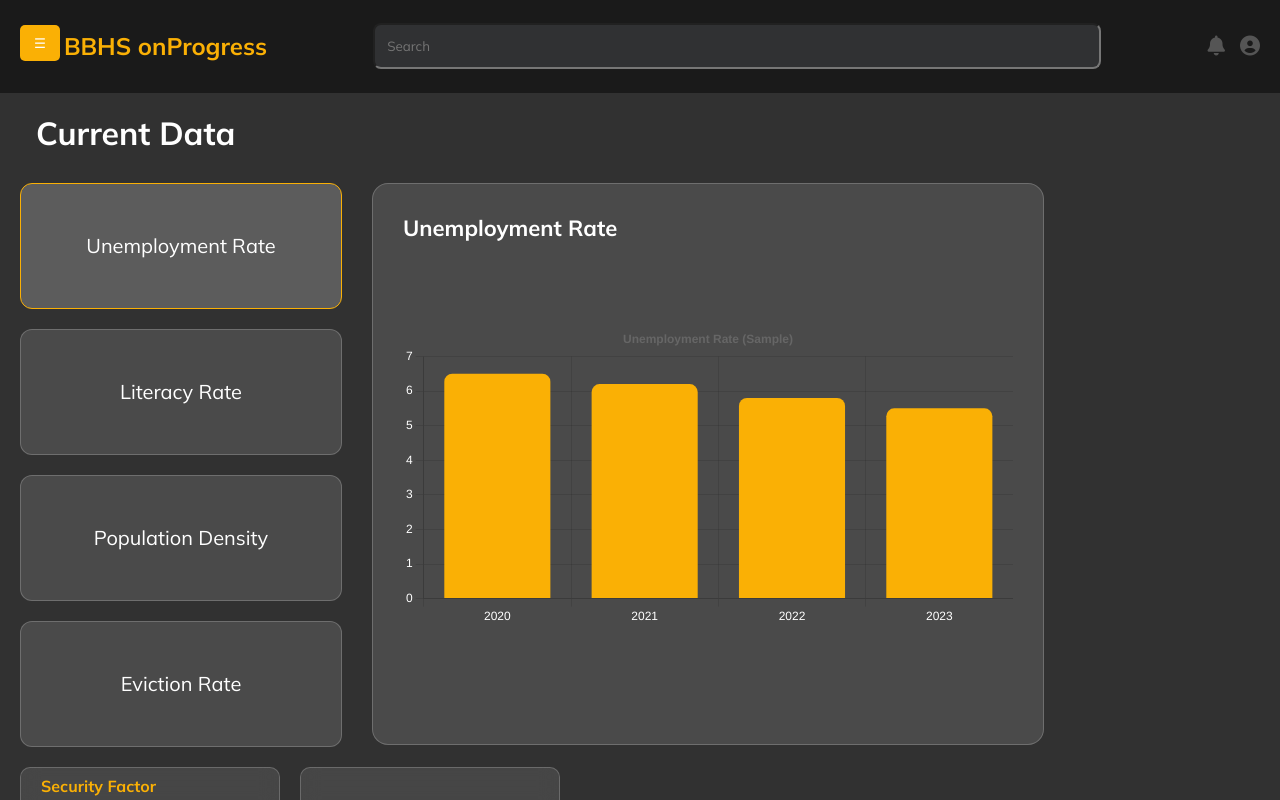
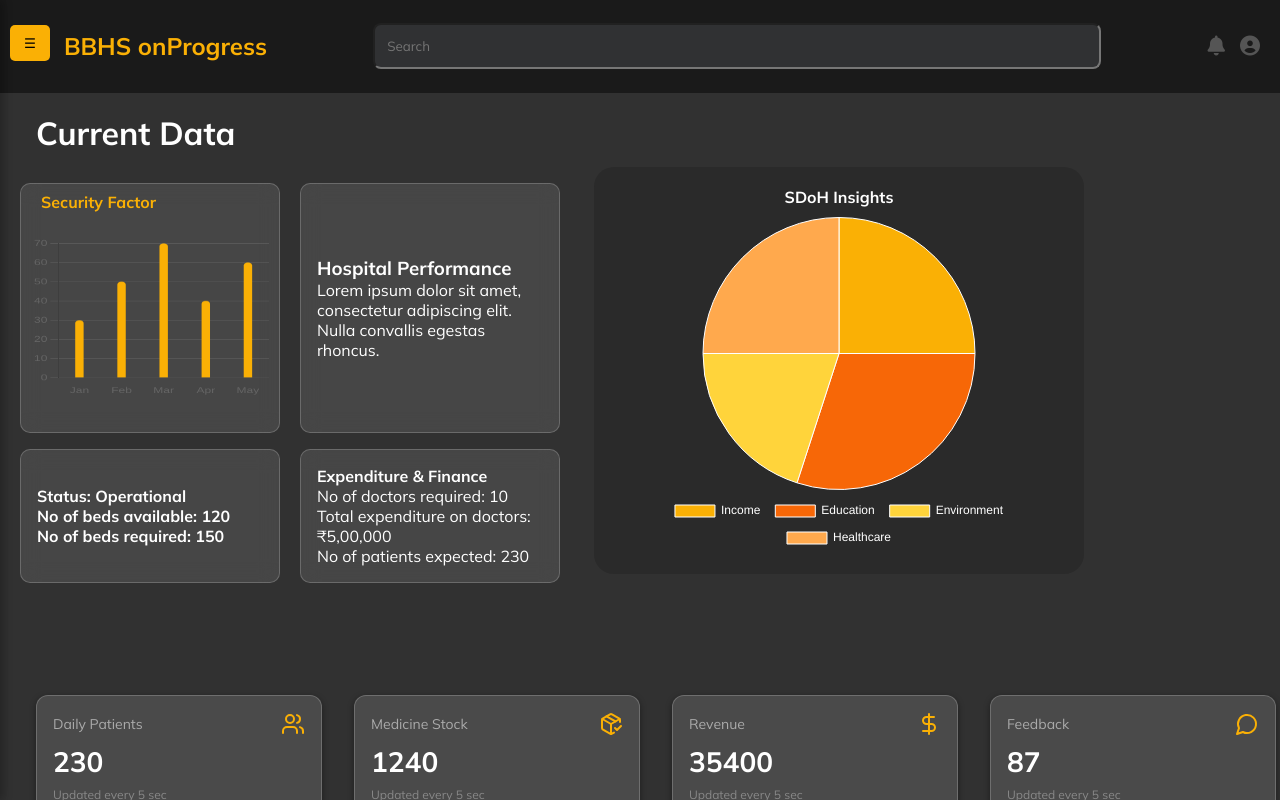
Before and after one commit to PreethamMR22/hacktofuture-frontend, a React (Vite) app in the folder frontEnd/: page / in a window 1280 px wide. Built offline with nearby package versions, Linux system fonts and the light colour scheme.

Commit message:
homepage, routes are added, sidebar functionality

```diff
--- a/frontEnd/src/App.css
+++ b/frontEnd/src/App.css
@@ -1,8 +1,9 @@
-*{
-  padding:0;
-  margin:0;
+* {
+  padding: 0;
+  margin: 0;
   font-family: 'Mulish', sans-serif;
 }
+
 .app-container {
   height: 100vh;
   width: 100vw;
@@ -15,11 +16,26 @@
   display: flex;
   height: 100%;
   width: 100%;
+  position: relative;
 }
 
+/* Sidebar with slide animation */
 .sidebar-wrapper {
-  width: 200px;
-  transition: width 0.3s ease;
+  position: fixed;
+  top: 0;
+  left: 0;
+  height: 100%;
+  width: 220px;
+  background-color: #212529;
+  box-shadow: 2px 0 10px rgba(0, 0, 0, 0.3);
+  transform: translateX(-100%);
+  transition: transform 0.3s ease;
+  z-index: 100;
+}
+
+/* Show sidebar when open */
+.sidebar-wrapper.open {
+  transform: translateX(0);
 }
 
 .content-area {
@@ -28,26 +44,30 @@
   height: 100vh;
   flex-grow: 1;
   transition: all 0.3s ease;
+  margin-left: 0;
+  width: 100%;
 }
 
+/* Shift content to the right */
 .content-area.with-sidebar {
-  width: calc(100% - 200px);
+  margin-left: 220px;
+  width: calc(100% - 220px);
 }
 
 .content-area.full-width {
+  margin-left: 0;
   width: 100%;
 }
 
 .open-sidebar-btn {
-  position: absolute;
+  position: fixed;
   top: 25px;
-
-  left: 20px;
+  left: 10px;
   background: #fab005;
-  color: #fff;
+  color: #000000;
   border: none;
   border-radius: 5px;
   padding: 10px 14px;
   cursor: pointer;
-  z-index: 10;
+  z-index: 200;
 }
--- a/frontEnd/src/App.jsx
+++ b/frontEnd/src/App.jsx
@@ -5,17 +5,17 @@ import Home from "./pages/Home";
 import "./App.css";
 
 const App = () => {
-  const [isSidebarOpen, setIsSidebarOpen] = useState();
+  const [isSidebarOpen, setIsSidebarOpen] = useState(false);
 
   return (
     <div className="app-container">
       <div className="main-layout">
-        {isSidebarOpen && (
-          <div className="sidebar-wrapper">
-            <Sidebar onClose={() => setIsSidebarOpen(false)} />
-          </div>
-        )}
+        {/* Sidebar with animated class */}
+        <div className={`sidebar-wrapper ${isSidebarOpen ? "open" : ""}`} >
+          <Sidebar onClose={() => setIsSidebarOpen(false)} />
+        </div>
 
+        {/* Main content area with shift logic */}
         <div
           className={`content-area ${
             isSidebarOpen ? "with-sidebar" : "full-width"
@@ -26,6 +26,7 @@ const App = () => {
         </div>
       </div>
 
+      {/* Sidebar toggle button */}
       {!isSidebarOpen && (
         <button className="open-sidebar-btn" onClick={() => setIsSidebarOpen(true)}>
           ☰
--- /dev/null
+++ b/frontEnd/src/components/Landing.jsx
@@ -0,0 +1,179 @@
+import React, { useEffect, useRef } from 'react';
+import Chart from 'chart.js/auto';
+import "../pages/Home.css";
+import { useNavigate } from 'react-router-dom';
+
+function Landing() {
+  const chartRef = useRef(null);
+  const chartInstanceRef = useRef(null);
+  const pieRef = useRef(null);
+  const pieInstanceRef = useRef(null);
+  const navigate = useNavigate();
+
+  // Bar Chart
+  useEffect(() => {
+    const ctx = chartRef.current.getContext("2d");
+
+    if (chartInstanceRef.current) {
+      chartInstanceRef.current.destroy();
+    }
+
+    chartInstanceRef.current = new Chart(ctx, {
+      type: "bar",
+      data: {
+        labels: ["Jan", "Feb", "Mar", "Apr", "May"],
+        datasets: [
+          {
+            label: "Security Factor",
+            data: [30, 50, 70, 40, 60],
+            backgroundColor: "#fab005",
+            borderRadius: 10,
+            barPercentage: 0.4,
+            categoryPercentage: 0.5,
+          },
+        ],
+      },
+      options: {
+        responsive: true,
+        maintainAspectRatio: false,
+        plugins: {
+          legend: { display: false },
+        },
+        scales: {
+          x: { grid: { display: false } },
+          y: {
+            beginAtZero: true,
+            grid: {
+              color: "rgba(255,255,255,0.1)",
+            },
+          },
+        },
+      },
+    });
+
+    return () => {
+      if (chartInstanceRef.current) {
+        chartInstanceRef.current.destroy();
+      }
+    };
+  }, []);
+
+  // Pie Chart
+  useEffect(() => {
+    const ctx = pieRef.current.getContext("2d");
+
+    if (pieInstanceRef.current) {
+      pieInstanceRef.current.destroy();
+    }
+
+    pieInstanceRef.current = new Chart(ctx, {
+      type: "pie",
+      data: {
+        labels: ["Income", "Education", "Environment", "Healthcare"],
+        datasets: [
+          {
+            data: [25, 30, 20, 25],
+            backgroundColor: ["#fab005", "#f76707", "#ffd43b", "#ffa94d"],
+            borderWidth: 1,
+          },
+        ],
+      },
+      options: {
+        responsive: true,
+        maintainAspectRatio: false,
+        plugins: {
+          legend: {
+            position: "bottom",
+            labels: {
+              color: "#fff",
+              padding: 15,
+            },
+          },
+        },
+      },
+    });
+
+    return () => {
+      if (pieInstanceRef.current) {
+        pieInstanceRef.current.destroy();
+      }
+    };
+  }, []);
+
+  const handleClick = () => {
+    navigate('/stats');
+  };
+
+  return (
+    <div style={{ display: "flex", flexDirection: "row", alignItems: "flex-start" }}>
+      <div style={{ flex: 1 }}>
+        <div className="section">
+          <div
+            className="top-left"
+            onClick={handleClick}
+            style={{
+              cursor: "pointer",
+              height: "250px",
+              padding: "10px",
+            }}
+          >
+            <canvas
+              ref={chartRef}
+              style={{ width: "100%", height: "100%" }}
+            ></canvas>
+          </div>
+
+          <div className="top-right">
+            <h3>Hospital Performance</h3>
+            <p>
+              Lorem ipsum dolor sit amet, consectetur adipiscing elit. Nulla
+              convallis egestas rhoncus.
+            </p>
+          </div>
+        </div>
+
+        <div className="section">
+          <div className="middle-left glass-box">
+            <p>Status: Operational</p>
+            <p>No of beds available: 120</p>
+            <p>No of beds required: 150</p>
+          </div>
+          <div className="middle-right info-box">
+            <h4>Expenditure & Finance</h4>
+            <p>No of doctors required: 10</p>
+            <p>Total expenditure on doctors: ₹5,00,000</p>
+            <p>No of patients expected: 230</p>
+          </div>
+        </div>
+      </div>
+
+      {/* Pie Chart Section */}
+      <div
+        style={{
+          width: "450px",
+          marginLeft: "-20px",
+          marginRight:"11rem",
+          marginTop:"-1rem",
+          backgroundColor: "#2a2a2a",
+          borderRadius: "20px",
+          padding: "20px",
+          display: "flex",
+          flexDirection: "column",
+          justifyContent: "center",
+        }}
+      >
+        <h4 style={{ color: "#fff", textAlign: "center", marginBottom: "10px" }}>
+          SDoH Insights
+        </h4>
+        <div style={{ flex: 1 }}>
+          <canvas
+            ref={pieRef}
+            style={{ width: "100%", height: "100%" }}
+          ></canvas>
+        </div>
+      </div>
+    </div>
+  );
+}
+
+export default Landing;
--- a/frontEnd/src/components/Style/Sidebar.css
+++ b/frontEnd/src/components/Style/Sidebar.css
@@ -1,16 +1,33 @@
 /* sidebar.css (custom palette and glassmorphism) */
 
+.sidebar-wrapper {
+  padding-left:1rem;
+  padding-right:1rem;
+  width: 340px;
+  transition: transform 0.3s ease-in-out;
+  transform: translateX(-100%);
+  position: absolute;
+  top: 0;
+  left: 0;
+  height: 100%;
+  z-index: 100;
+}
+
+.sidebar-wrapper.open {
+  transform: translateX(0);
+}
+
 .sidebar {
-  width: 220px;
+  width: 100%;
   background: rgba(33, 37, 41, 0.7); /* glass effect */
   backdrop-filter: blur(10px);
   color: white;
   height: 100vh;
-  padding: 20px;
+  padding: 0px;
   display: flex;
   flex-direction: column;
   position: relative;
-  overflow-y: auto;
+  overflow-y: hidden;
   box-shadow: 2px 0 20px rgba(0, 0, 0, 0.2);
   border-right: 1px solid rgba(255, 255, 255, 0.1);
   z-index: 100;
--- a/frontEnd/src/pages/Home.css
+++ b/frontEnd/src/pages/Home.css
@@ -26,6 +26,7 @@
   gap: 20px;
   flex-wrap: wrap;
   height: auto;
+  margin-bottom:1rem;
 }
 
 .top-left,
@@ -51,6 +52,10 @@
   justify-content: center;
   position: relative;
   height: 230px;
+  &:hover {
+    transform: translateY(-5px);
+    transition:0.3s ease;
+  }
 }
 
 .top-left canvas {
@@ -145,3 +150,7 @@
     flex: 1 !important;
   }
 }
+
+canvas {
+  height:100rem;
+}
--- a/frontEnd/src/pages/Home.jsx
+++ b/frontEnd/src/pages/Home.jsx
@@ -1,22 +1,25 @@
 import React, { useEffect, useRef } from "react";
+import { useNavigate, useLocation } from "react-router-dom";
 import Chart from "chart.js/auto";
 import "./Home.css";
 import BranchDashboard from "../components/dash";
 import BottomStats from "../components/BottomStats";
+import Landing from "../components/Landing";
 
-const Home = ({ shiftRight }) => {
+const Home = ({ shiftRight, show }) => {
   const chartRef = useRef(null);
   const chartInstanceRef = useRef(null);
+  const navigate = useNavigate();
+  const location = useLocation();
 
   useEffect(() => {
-    const ctx = chartRef.current.getContext("2d");
+    const ctx = chartRef.current?.getContext("2d");
+    if (!ctx) return;
 
-    // Destroy existing chart if any
     if (chartInstanceRef.current) {
       chartInstanceRef.current.destroy();
     }
 
-    // Create new chart
     chartInstanceRef.current = new Chart(ctx, {
       type: "bar",
       data: {
@@ -36,25 +39,15 @@ const Home = ({ shiftRight }) => {
         responsive: true,
         maintainAspectRatio: false,
         plugins: {
-          legend: {
-            display: false,
-          },
+          legend: { display: false },
         },
         scales: {
-          x: {
-            grid: { display: false },
-          },
-          y: {
-            beginAtZero: true,
-            grid: {
-              color: "rgba(255,255,255,0.1)",
-            },
-          },
+          x: { grid: { display: false } },
+          y: { beginAtZero: true, grid: { color: "rgba(255,255,255,0.1)" } },
         },
       },
     });
 
-    // Cleanup function to destroy chart on unmount
     return () => {
       if (chartInstanceRef.current) {
         chartInstanceRef.current.destroy();
@@ -64,47 +57,18 @@ const Home = ({ shiftRight }) => {
 
   return (
     <div className={`home ${shiftRight ? "shifted" : ""}`}>
-      <div className="page-title">Current Data</div>
-      <div>
-          <BranchDashboard />
-        </div>
-      <div className="section">
-        <div className="top-left">
-          <canvas ref={chartRef}></canvas>
-        </div>
-        <div className="top-right">
-          <h3>Hospital Performance</h3>
-          <p>
-            Lorem ipsum dolor sit amet, consectetur adipiscing elit. Nulla
-            convallis egestas rhoncus.
-          </p>
-        </div>
-      </div>
+      {/* Top-left clickable area */}
 
 
-      <div className="section">
-        <div className="middle-left glass-box">
-          <p>Status: Operational</p>
-          <p>No of beds available: 120</p>
-          <p>No of beds required: 150</p>
-        </div>
-        <div className="middle-right info-box">
-          <h4>Expenditure & Finance</h4>
-          <p>No of doctors required: 10</p>
-          <p>Total expenditure on doctors: ₹5,00,000</p>
-          <p>No of patients expected: 230</p>
-        </div>
+      <div className="page-title">Current Data</div>
+
+      <div>
+        {location.pathname === "/stats" ? <BranchDashboard /> : <Landing />}
       </div>
 
       <div className="divider"></div>
 
-      {/* <div className="footer">
-        <div className="footer-box">Box 1: Daily Patients</div>
-        <div className="footer-box">Box 2: Medicine Stock</div>
-        <div className="footer-box">Box 3: Revenue</div>
-        <div className="footer-box">Box 4: Feedback</div>
-      </div> */}
-      <BottomStats/>
+      <BottomStats />
     </div>
   );
 };
```
Also changed, not shown: 1 other file (tests, documents, lock files or other folders).
